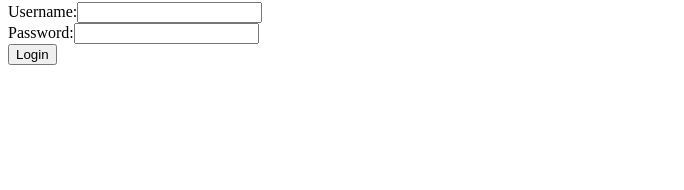
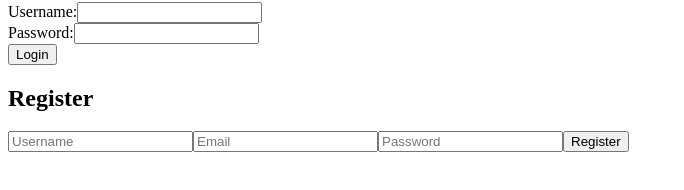
Before and after one commit to MarioLFB/RevEase-frontend, a React (Vite) app in the folder revease/: page /product/1 in a window 1280 px wide. Shown: the part 210-400 px from the top of the page, without its empty margins (0-684 px from the left). Built offline with nearby package versions, Linux system fonts and the light colour scheme; no server answers.

Commit message:
Fix register end-point, RegisterForm component and authentication service

```diff
--- a/revease/src/components/RegisterForm.jsx
+++ b/revease/src/components/RegisterForm.jsx
@@ -1,2 +1,67 @@
 import { useState } from "react";
 import { register } from "../services/auth";
+
+const RegisterForm = () => {
+  const [formData, setFormData] = useState({
+    username: "",
+    email: "",
+    password: "",
+  });
+  const [message, setMessage] = useState("");
+
+  const handleInputChange = (e) => {
+    const { name, value } = e.target;
+    setFormData({
+      ...formData,
+      [name]: value,
+    });
+  };
+
+  const handleSubmit = async (e) => {
+    e.preventDefault();
+    try {
+      const data = await register(formData.username, formData.email, formData.password);
+      setMessage("Registration successful! You can now log in.");
+      // Faça algo após o registro, como redirecionar para o login
+    } catch (error) {
+      setMessage("Registration failed. Try again.");
+      console.error("Registration error:", error);
+    }
+  };
+
+  return (
+    <div>
+      <h2>Register</h2>
+      <form onSubmit={handleSubmit}>
+        <input
+          type="text"
+          name="username"
+          placeholder="Username"
+          value={formData.username}
+          onChange={handleInputChange}
+          required
+        />
+        <input
+          type="email"
+          name="email"
+          placeholder="Email"
+          value={formData.email}
+          onChange={handleInputChange}
+          required
+        />
+        <input
+          type="password"
+          name="password"
+          placeholder="Password"
+          value={formData.password}
+          onChange={handleInputChange}
+          required
+        />
+        <button type="submit">Register</button>
+      </form>
+      {message && <p>{message}</p>}
+    </div>
+  );
+};
+
+export default RegisterForm;
--- a/revease/src/containers/Home/index.jsx
+++ b/revease/src/containers/Home/index.jsx
@@ -1,5 +1,6 @@
 import ProductList from '../../components/ProductList';
 import Login from '../../components/login';
+import RegisterForm from '../../components/RegisterForm';
 
 
 function Home() {
@@ -8,6 +9,7 @@ function Home() {
         <h1>Home</h1>
         <ProductList />
         <Login />
+        <RegisterForm />
     </div>
   );
 }
--- a/revease/src/services/auth.js
+++ b/revease/src/services/auth.js
@@ -18,7 +18,7 @@ export const login = async (username, password) => {
 
 export const register = async (username, email, password) => {
     try {
-      const response = await api.post('auth/register/', {
+      const response = await api.post('api/auth/register/', {
         username,
         email,
         password,
```
